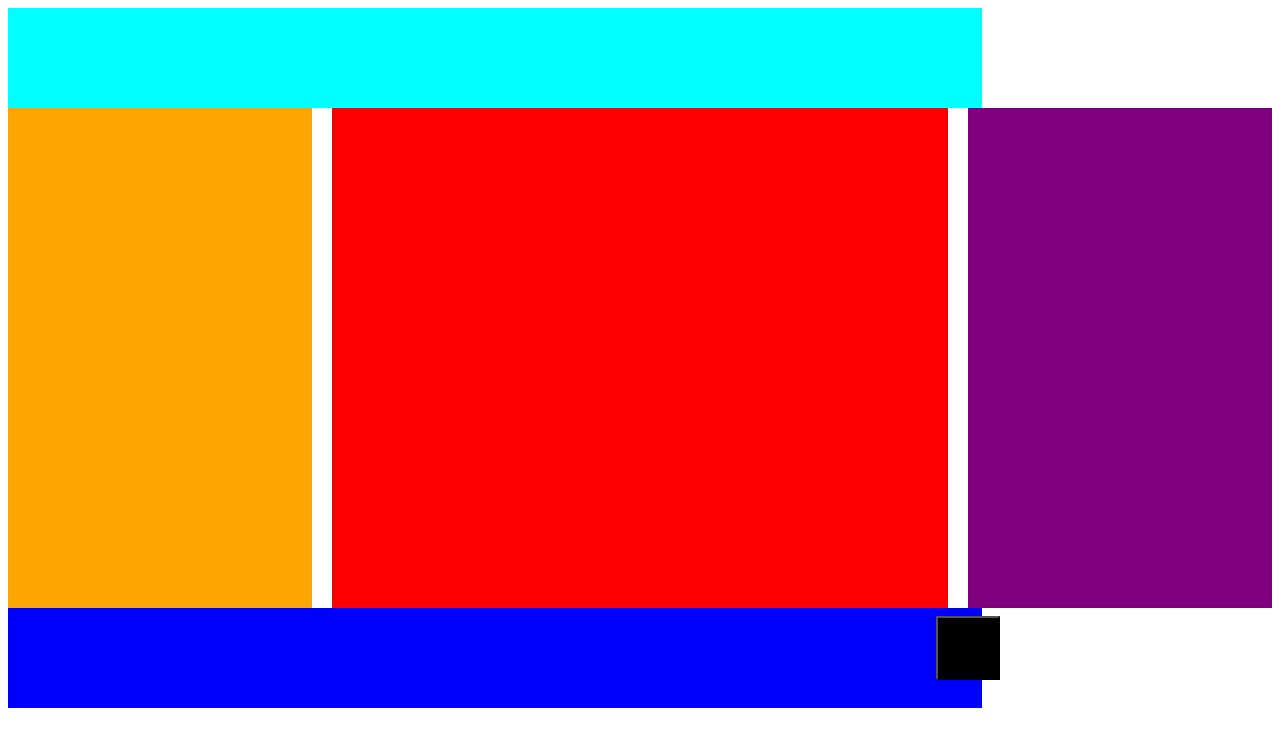
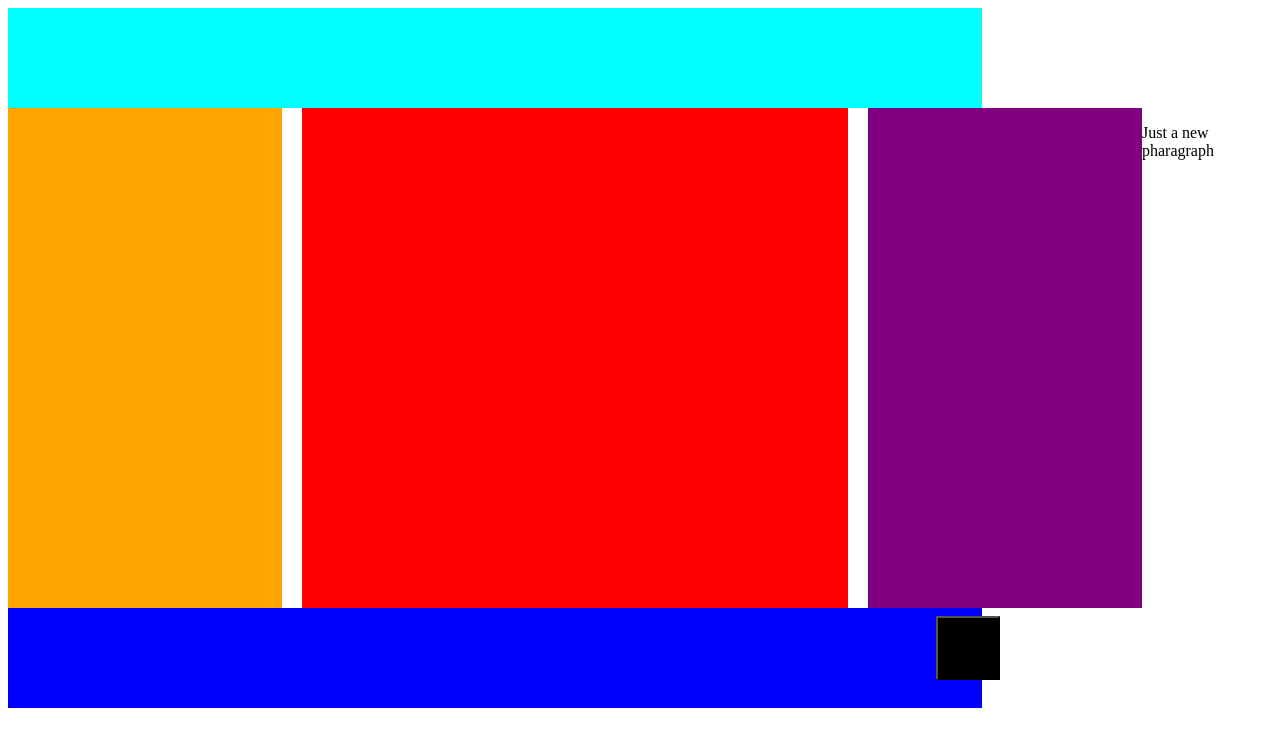
Before and after one commit to flau77ra/Alltogether, a plain HTML site: page index.html in a window 1280 px wide. Drawn offline with Linux system fonts and the light colour scheme.

Commit message:
Updated index.html
Just changed fwe things

```diff
--- a/index.html
+++ b/index.html
@@ -2,7 +2,7 @@
 <html lang="en" >
 <head>
   <meta charset="UTF-8">
-  <title>CodePen - Alltogether</title>
+  <title>Alltogether</title>
   <link rel="stylesheet" href="./style.css">
 
 </head>
@@ -16,6 +16,7 @@
     <button class="button"></button>
   </main>
   <div class="purple"></div>
+<p>Just a new pharagraph</p>
 </div>
 <footer class="blue"></footer>
 <!-- partial -->
```
